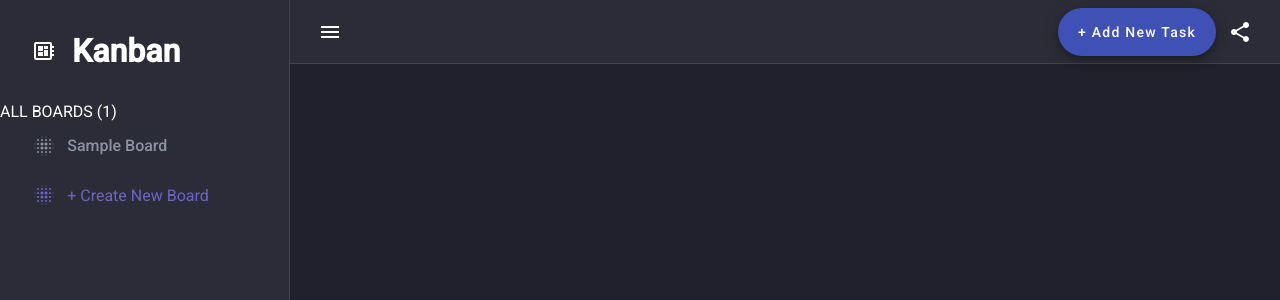
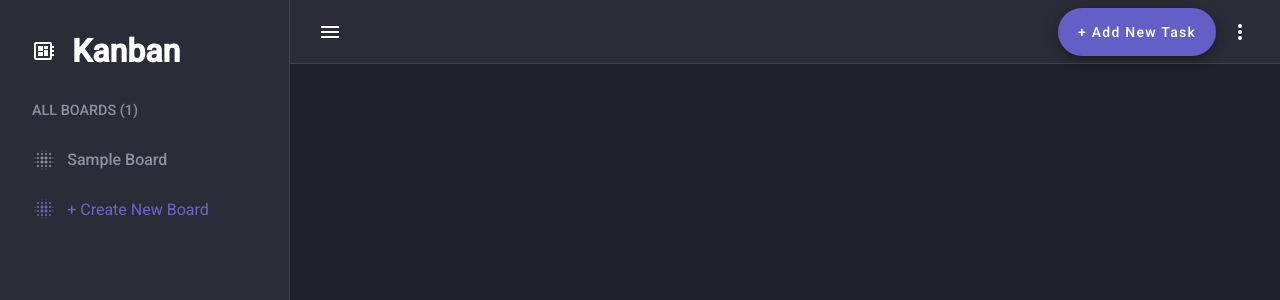
Before and after one commit to LarsWeyen/angular-kanban-app, an Angular app: page / in a window 1280 px wide. Shown: the top 300 px of the page. Built offline with nearby package versions, Linux system fonts and the light colour scheme.

Commit message:
style: add classes to html elements

```diff
--- a/src/app/app.component.html
+++ b/src/app/app.component.html
@@ -6,8 +6,10 @@
       <h1>Kanban</h1>
     </div>
     <div class="boards-container">
-      <span>ALL BOARDS ({{boards.length}})</span>
-      <div *ngFor="let board of boards" class="board" [routerLink]="['/boards',board.boardId]">
+      <div class="total-boards">
+        <span>ALL BOARDS ({{boards.length}})</span>
+      </div>
+      <div anchor="board-anchor" *ngFor="let board of boards" class="board" routerLinkActive="active-board" [routerLink]="['/boards',board.boardId]">
         <mat-icon>blur_on</mat-icon>
         <span>{{board.boardTitle}}</span>
       </div>
@@ -25,11 +27,11 @@
       </button>
       <span>{{board.boardTitle}}</span>
       <span class="example-spacer"></span>
-      <button mat-fab extended color="primary" (click)="openNewTaskDialog()">
+      <button mat-fab extended class="primary-color" (click)="openNewTaskDialog()">
         + Add New Task
       </button>
       <button mat-icon-button class="example-icon" aria-label="Example icon-button with share icon">
-        <mat-icon>share</mat-icon>
+        <mat-icon>more_vert</mat-icon>
       </button>
     </mat-toolbar>
 
```
